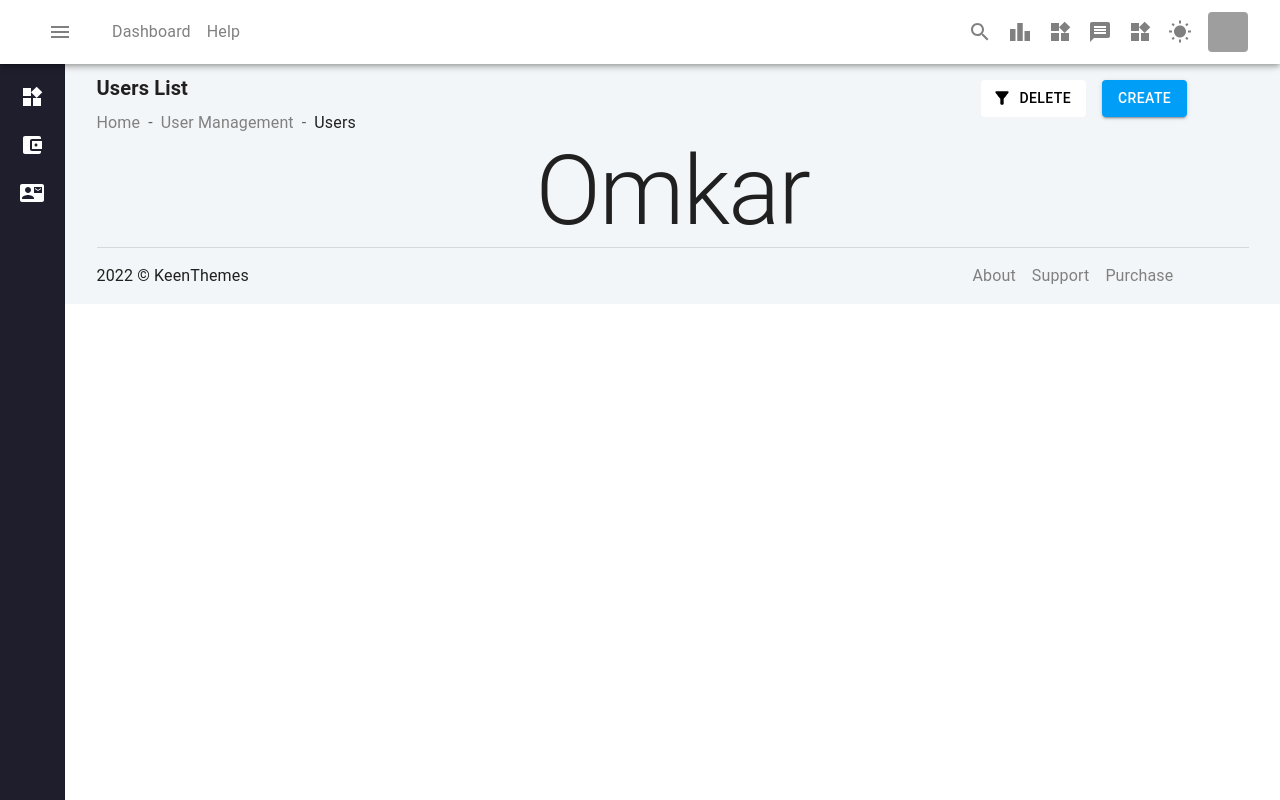
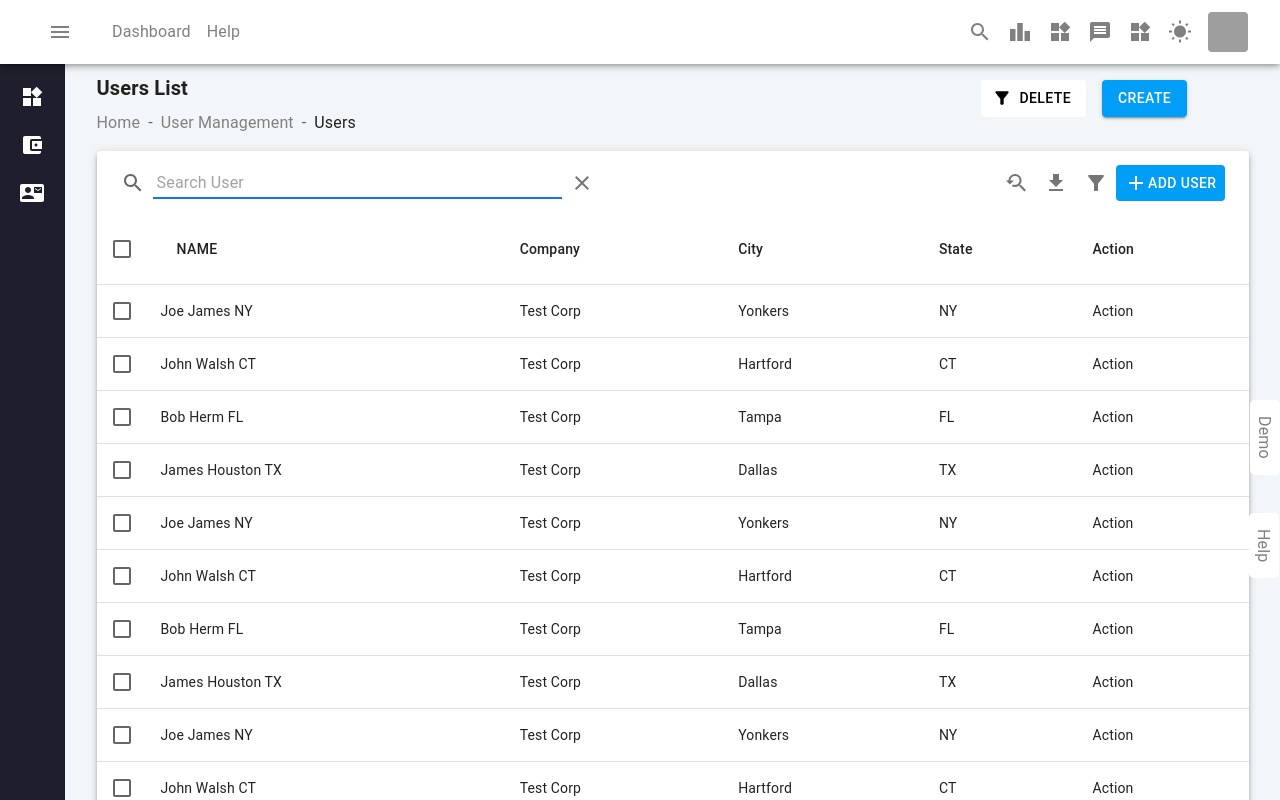
Before and after one commit to OmkarMane1997/Screen, a React (Create React App) app in the folder client/: page /User in a window 1280 px wide. Shown: the top 800 px of the page. Built offline with nearby package versions, Linux system fonts and the light colour scheme; grey boxes are pictures that could not be loaded.

Commit message:
table set

```diff
--- a/client/package.json
+++ b/client/package.json
@@ -10,6 +10,7 @@
     "@testing-library/jest-dom": "^5.16.5",
     "@testing-library/react": "^13.4.0",
     "@testing-library/user-event": "^13.5.0",
+    "mui-datatables": "^4.3.0",
     "react": "^18.2.0",
     "react-dom": "^18.2.0",
     "react-router-dom": "^6.6.2",
--- /dev/null
+++ b/client/src/assets/Table.css
@@ -0,0 +1,32 @@
+.button_Background {
+    background-color: #009ef7 !important;
+    color: white !important;
+}
+
+.nine {
+    background-color: #ffffff;
+    color: #808080;
+    writing-mode: vertical-rl;
+    width: 30px !important;
+    padding: 0%;
+    margin: 0%;
+    position: fixed;
+    top: 50%;
+    right: 0%;
+    border-radius: 5px;
+    transition: 1s;
+}
+
+.ten {
+    background-color: #ffffff;
+    color: #808080;
+    writing-mode: vertical-rl;
+    width: 30px !important;
+    padding: 0%;
+    margin: 1px;
+    position: fixed;
+    top: 64%;
+    right: 0%;
+    border-radius: 5px;
+    transition: 1s;
+}
--- a/client/src/assets/User.css
+++ b/client/src/assets/User.css
@@ -38,3 +38,7 @@ background-color: #009ef7 !important;
     color: black !important;
     border: 0 !important;
 }
+
+.footer_text{
+        color: #808080;
+}
--- a/client/src/component/Footer.js
+++ b/client/src/component/Footer.js
@@ -4,25 +4,31 @@ import Box from "@mui/material/Box";
 import Grid from "@mui/material/Grid";
 import { Divider, Stack } from "@mui/material";
 import { NavLink } from "react-router-dom";
-import '../assets/User.css'
+import "../assets/User.css";
 
 function Footer() {
-
-
   return (
     <>
       <Divider />
       <Grid container spacing={2}>
         <Grid item lg={9} md={8} sm={6} xs={12} sx={{ my: 2 }}>
           <Box>
-            <Typography level="body2">2022 © KeenThemes</Typography>
+            <Typography level="body2">
+              <span className="footer_text">2022 ©</span> KeenThemes
+            </Typography>
           </Box>
         </Grid>
         <Grid item lg={3} md={4} sm={6} xs={12} sx={{ my: 2 }}>
           <Stack direction="row" spacing={2}>
-            <NavLink to={"/"} className='navLink'>About</NavLink>
-            <NavLink to={"/"} className='navLink'>Support</NavLink>
-            <NavLink to={"/"} className='navLink'>Purchase</NavLink>
+            <NavLink to={"/"} className="navLink">
+              About
+            </NavLink>
+            <NavLink to={"/"} className="navLink">
+              Support
+            </NavLink>
+            <NavLink to={"/"} className="navLink">
+              Purchase
+            </NavLink>
           </Stack>
         </Grid>
       </Grid>
--- /dev/null
+++ b/client/src/component/RightBar.js
@@ -0,0 +1,26 @@
+import {  Stack, Typography } from "@mui/material";
+import React from "react";
+import "../assets/Table.css";
+function RightBar() {
+  return (
+    <>
+      <div className="nine">
+        <Stack direction="row" >
+          <Typography color="inherit" variant="body1" sx={{ mx: 0.5, my: 2 }}>
+            Demo
+          </Typography>
+        </Stack>
+      </div>
+
+      <div className="ten">
+        <Stack direction="row" >
+          <Typography color="inherit" variant="body1" sx={{ mx: 0.5, my: 2 }}>
+            Help
+          </Typography>
+        </Stack>
+      </div>
+    </>
+  );
+}
+
+export default RightBar;
--- /dev/null
+++ b/client/src/component/TableData.js
@@ -0,0 +1,144 @@
+import React from "react";
+import MUIDataTable from "mui-datatables";
+import SearchIcon from "@mui/icons-material/YoutubeSearchedFor";
+import PrintIcon from "@mui/icons-material/Receipt";
+import DownloadIcon from "@mui/icons-material/GetApp";
+import ViewColumnIcon from "@mui/icons-material/DynamicFeed";
+import FilterIcon from "@mui/icons-material/FilterAlt";
+import { Button } from "@mui/material";
+import AddIcon from '@mui/icons-material/Add';
+import "../assets/Table.css";
+
+function TableData() {
+  const columns = [
+    {
+      name: "name",
+      label: "Name",
+
+      options: {
+        filter: true,
+        sort: true,
+        customBodyRender: (value, tableMeta, updateValue) => {
+          const firstName = tableMeta.rowData[0];
+          const lastName = tableMeta.rowData[3];
+          return `${firstName} ${lastName}`;
+      }
+      },
+    },
+    {
+      name: "company",
+      label: "Company",
+      options: {
+        filter: true,
+        sort: false,
+      },
+    },
+    {
+      name: "city",
+      label: "City",
+      options: {
+        filter: true,
+        sort: false,
+      },
+    },
+    {
+      name: "state",
+      label: "State",
+      options: {
+        filter: true,
+        sort: false,
+      },
+    },
+    {
+      name: "action",
+      label: "Action",
+      options: {
+        filter: false,
+        sort: false,
+        customBodyRender: (value, tableMeta, updateValue) => {
+          const firstName = 'Action';
+          return `${firstName}`;
+      }
+      },
+    },
+  ];
+
+  const data = [
+    { name: "Joe James", company: "Test Corp", city: "Yonkers", state: "NY" },
+    { name: "John Walsh", company: "Test Corp", city: "Hartford", state: "CT" },
+    { name: "Bob Herm", company: "Test Corp", city: "Tampa", state: "FL" },
+    {
+      name: "James Houston",
+      company: "Test Corp",
+      city: "Dallas",
+      state: "TX",
+    },
+    { name: "Joe James", company: "Test Corp", city: "Yonkers", state: "NY" },
+    { name: "John Walsh", company: "Test Corp", city: "Hartford", state: "CT" },
+    { name: "Bob Herm", company: "Test Corp", city: "Tampa", state: "FL" },
+    {
+      name: "James Houston",
+      company: "Test Corp",
+      city: "Dallas",
+      state: "TX",
+    },
+    { name: "Joe James", company: "Test Corp", city: "Yonkers", state: "NY" },
+    { name: "John Walsh", company: "Test Corp", city: "Hartford", state: "CT" },
+    { name: "Bob Herm", company: "Test Corp", city: "Tampa", state: "FL" },
+    {
+      name: "Omkar Houston",
+      company: "Test Corp",
+      city: "Dallas",
+      state: "TX",
+    },
+  ];
+
+  const components = {
+    icons: {
+      SearchIcon,
+      PrintIcon,
+      DownloadIcon,
+      ViewColumnIcon,
+      FilterIcon,
+    },
+  };
+
+  const HeaderElements = () => (
+    <>
+      <Button className="button_Background"><AddIcon />Add User</Button>
+    </>
+  );
+
+  const options = {
+    filterType: "dropdown",
+    print: false,
+    viewColumns: false,
+    searchOpen: true,
+    searchPlaceholder: " Search User",
+    customToolbar: () => (
+      <>
+        <HeaderElements />
+      </>
+    ),
+    toolbar: {
+      search: "o",
+      downloadCsv: "Download CSV",
+      print: "Print",
+      viewColumns: "View Columns",
+      filterTable: "Filter Table",
+    },
+    responsive: 'standard',
+  };
+  return (
+    <>
+      <MUIDataTable
+        data={data}
+        columns={columns}
+        options={options}
+        components={components}
+      />
+    </>
+  );
+}
+
+export default TableData;
--- a/client/src/pages/User.js
+++ b/client/src/pages/User.js
@@ -6,7 +6,10 @@ import { NavLink } from "react-router-dom";
 import FilterAltIcon from "@mui/icons-material/FilterAlt";
 import "../assets/User.css";
 import Grid from "@mui/material/Grid";
-import Footer from '../component/Footer';
+import Footer from "../component/Footer";
+import TableData from "../component/TableData";
+import RightBar from "../component/RightBar";
+
 function User() {
   return (
     <>
@@ -52,13 +55,13 @@ function User() {
             </Grid>
           </Grid>
         </Box>
-      <Box>
-        <Typography variant="h1" align="center">
-          Omkar
-        </Typography>
+        <Box sx={{ my: 2 }}>
+          <TableData />
         </Box>
-      <Footer/>
-    </Container></>
+        <RightBar />
+        <Footer />
+      </Container>
+    </>
   );
 }
 
```
Also changed, not shown: 1 other file (tests, documents, lock files or other folders). Lines whose indentation alone changed are shown as unchanged.
